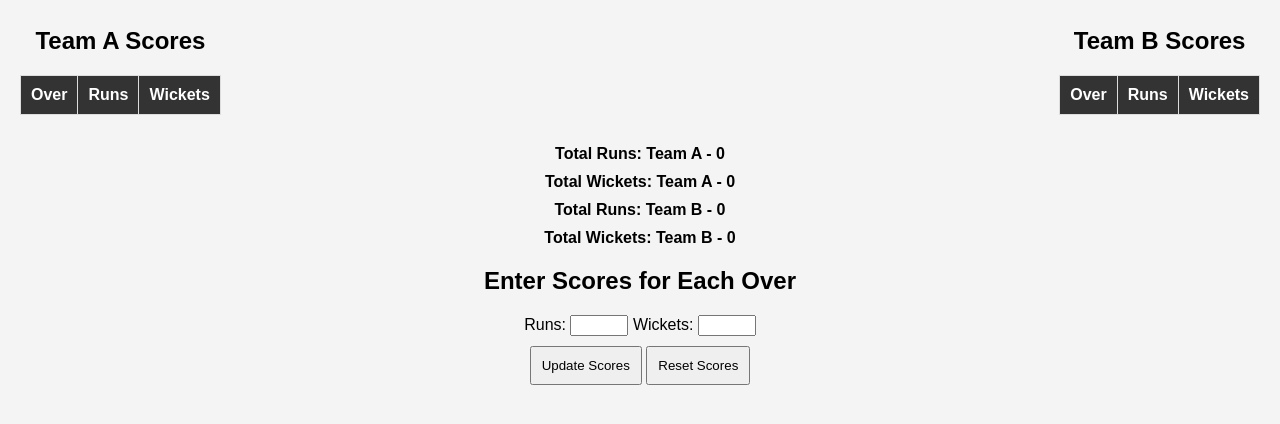
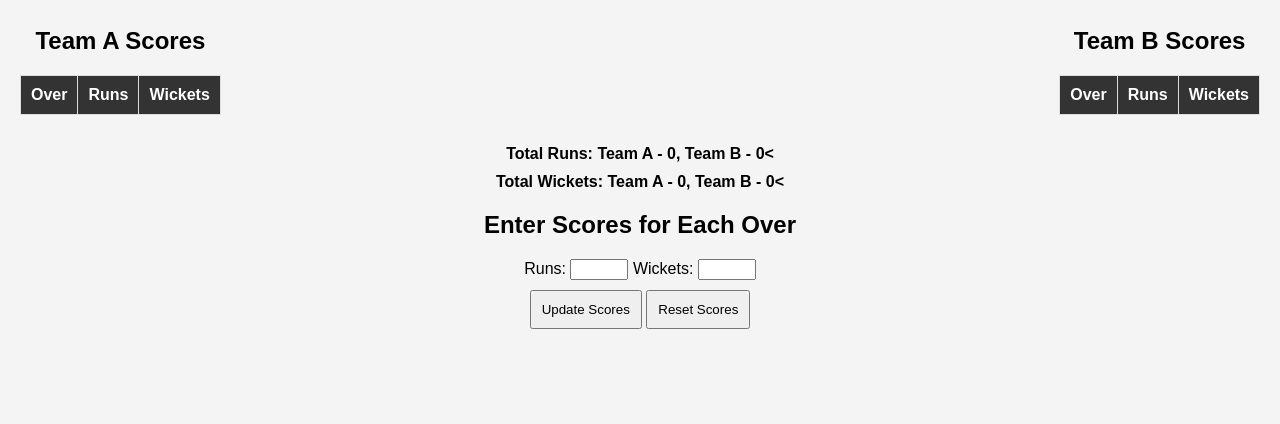
Before and after one commit to azzuallen/Cricket-Score-Board, a plain HTML site: page index.html in a window 1280 px wide. Shown: the part 102-526 px from the top of the page. Drawn offline with Linux system fonts and the light colour scheme.

Commit message:
Update index.html
change score type

```diff
--- a/index.html
+++ b/index.html
@@ -94,12 +94,11 @@
         </div>
     </div>
 
-    <div id="totalRuns">Total Runs: Team A - 0</div>
-    <div id="totalWickets">Total Wickets: Team A - 0</div>
+    <div id="totalRuns">Total Runs: Team A - 0, Team B - 0<</div>
+    <div id="totalWickets">Total Wickets: Team A - 0, Team B - 0<</div>
 
 
-    <div id="totalRuns">Total Runs: Team B - 0</div>
-    <div id="totalWickets">Total Wickets: Team B - 0</div>
+
 
     <h2>Enter Scores for Each Over</h2>
 
```
